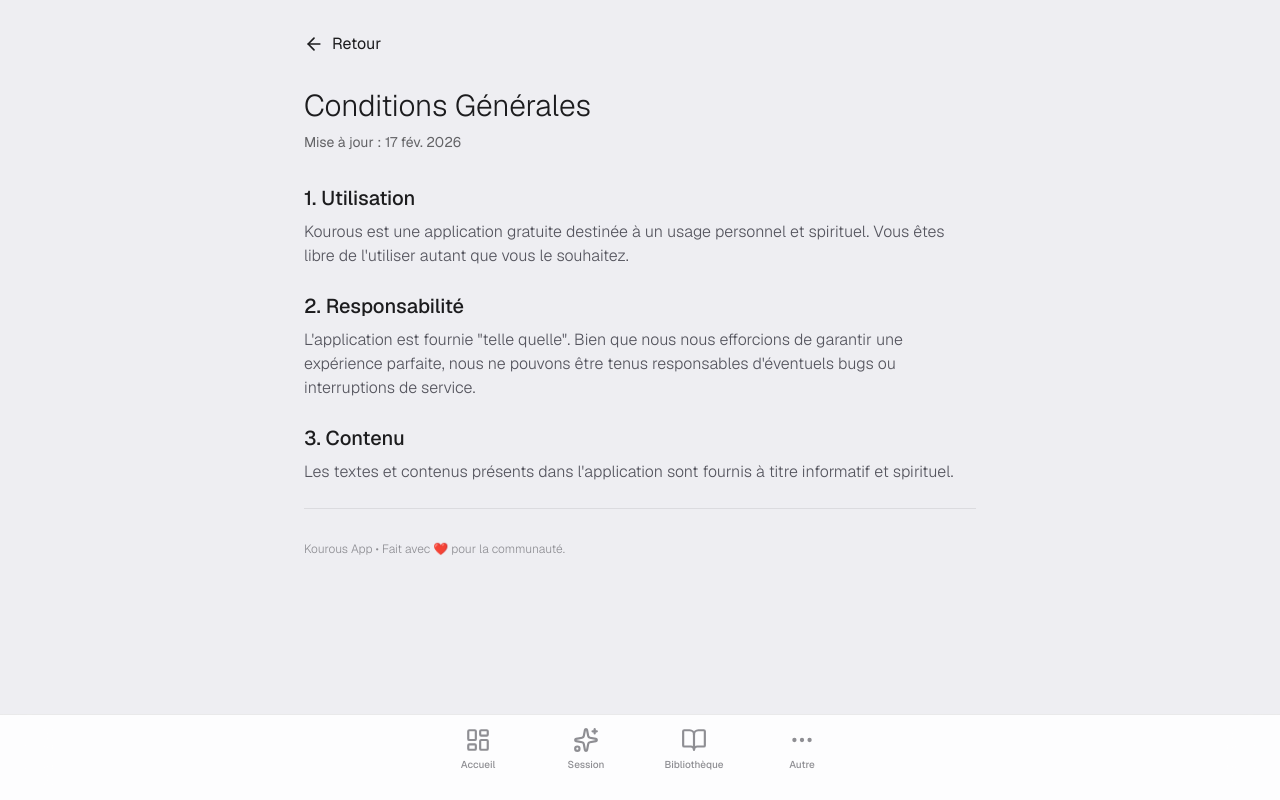
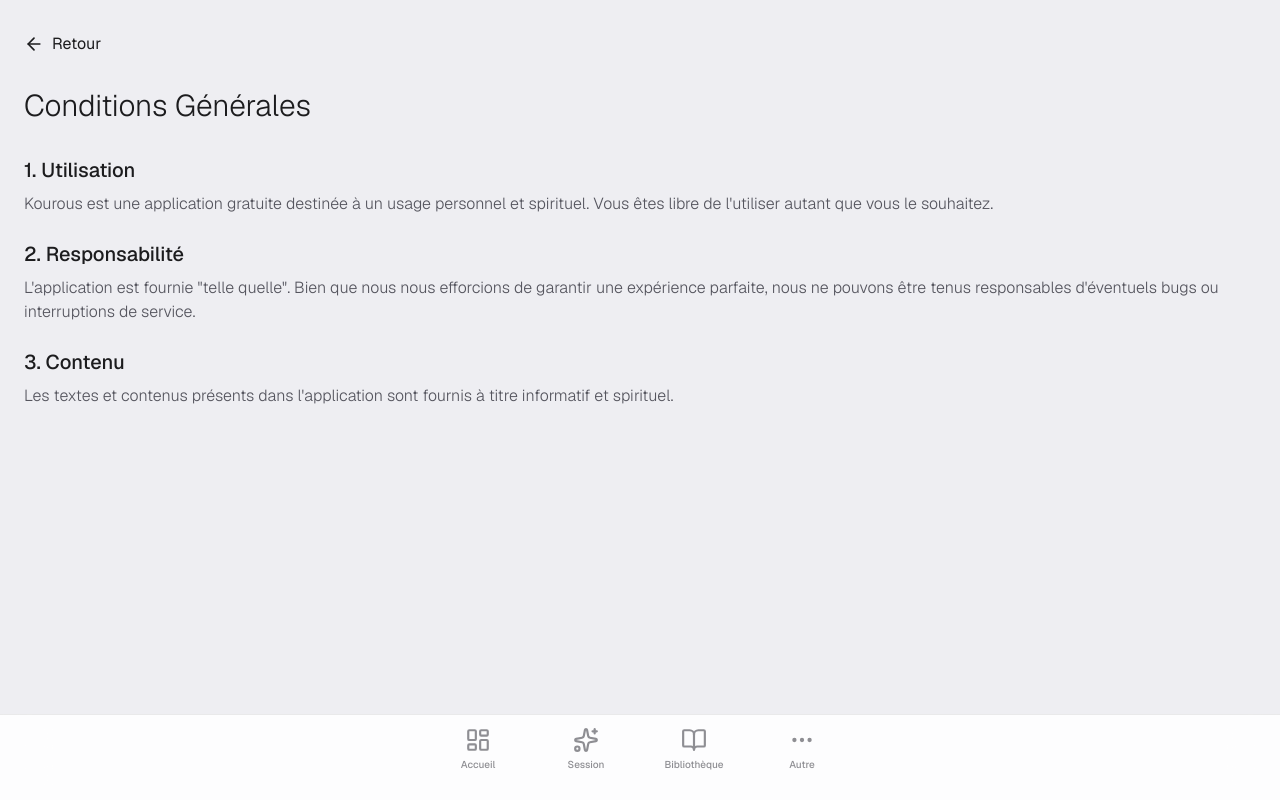
Before and after one commit to csall/kourous, a Next.js app: page /terms in a window 1280 px wide. Built offline with nearby package versions, Linux system fonts and the light colour scheme.

Commit message:
refactor: simplify terms page layout, remove update date and footer.

```diff
--- a/app/terms/page.tsx
+++ b/app/terms/page.tsx
@@ -4,17 +4,15 @@
 
 export default function TermsPage() {
     return (
-        <div className="h-[100dvh] max-h-[100dvh] bg-gradient-to-br from-slate-950 via-slate-900 to-slate-950 flex flex-col overflow-hidden">
-            <div className="flex-1 overflow-y-auto overflow-x-hidden p-6 pb-[calc(env(safe-area-inset-bottom)+2rem)] pt-[calc(env(safe-area-inset-top)+2rem)]">
-                <div className="max-w-2xl mx-auto space-y-8">
-                    <Link href="/settings" className="inline-flex items-center gap-2 text-slate-400 hover:text-white transition-colors">
+        <div className="h-[100dvh] max-h-[100dvh] bg-gradient-to-br from-slate-950 via-slate-900 to-slate-950 flex flex-col overflow-hidden touch-none p-6 pt-[calc(env(safe-area-inset-top)+2rem)] pb-[calc(env(safe-area-inset-bottom)+2rem)]">
+            <div className="flex-1 flex flex-col">
+                <Link href="/settings" className="inline-flex items-center gap-2 text-slate-400 hover:text-white transition-colors mb-8">
                     <ArrowLeft size={20} />
                     <span>Retour</span>
                 </Link>
 
-                    <div className="space-y-2">
+                <div className="space-y-2 mb-8">
                     <h1 className="text-3xl font-light text-white">Conditions Générales</h1>
-                        <p className="text-slate-400 text-sm">Mise à jour : 17 fév. 2026</p>
                 </div>
 
                 <div className="space-y-6 text-slate-300 logging-relaxed font-light">
@@ -40,13 +38,6 @@
                             Les textes et contenus présents dans l'application sont fournis à titre informatif et spirituel.
                         </p>
                     </section>
-
-                        <div className="pt-8 border-t border-white/10">
-                            <p className="text-xs text-slate-500">
-                                Kourous App • Fait avec ❤️ pour la communauté.
-                            </p>
-                        </div>
-                    </div>
                 </div>
             </div>
         </div>
```
Lines whose indentation alone changed are shown as unchanged.
